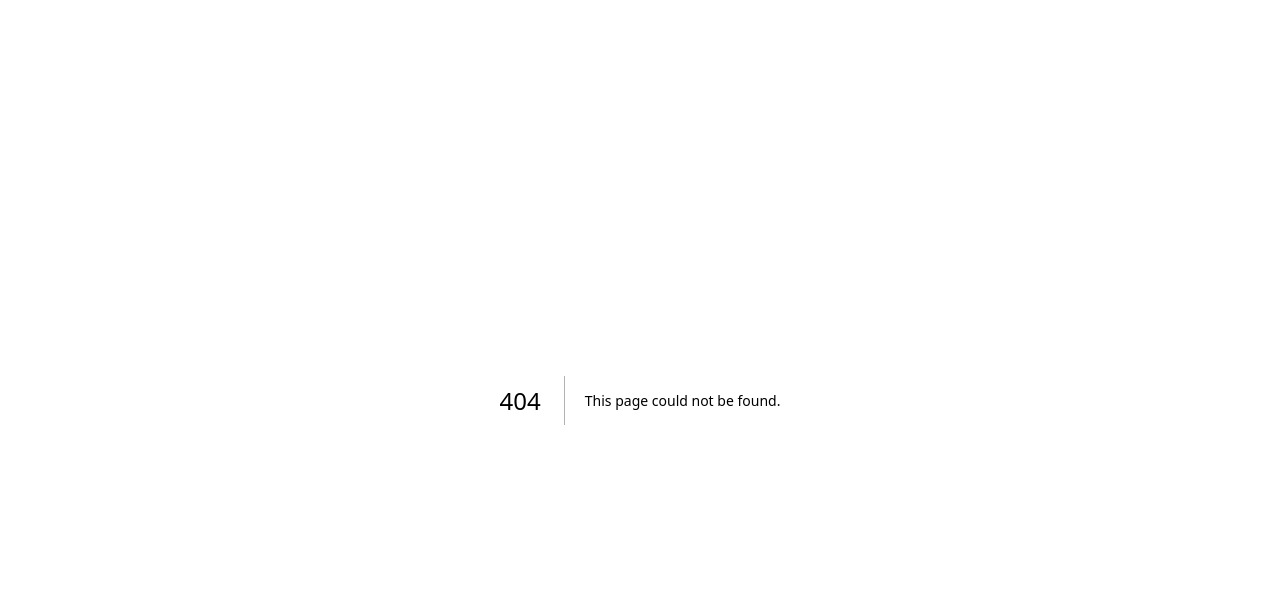
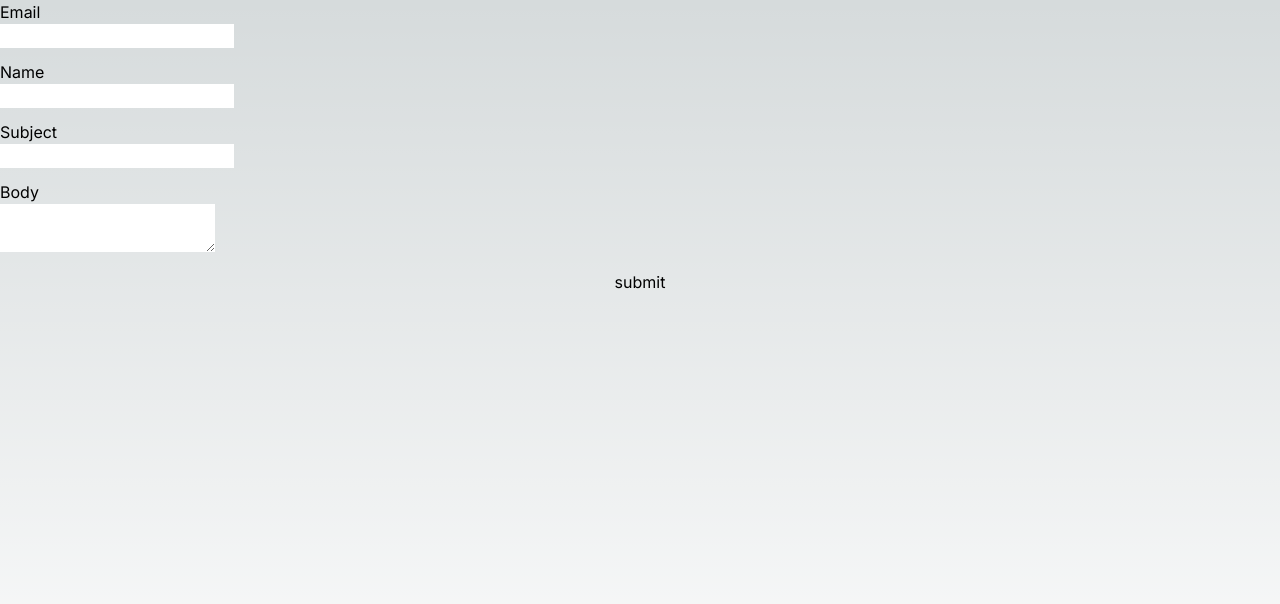
Before and after one commit to Gerry-Mie/nxtt, a Next.js app: page /contact in a window 1280 px wide. Before the commit this address had no page. Shown: the top 604 px of the page. Built offline with nearby package versions, Linux system fonts and the light colour scheme.

Commit message:
contact form

```diff
--- /dev/null
+++ b/app/api/contact-form/route.ts
@@ -0,0 +1,7 @@
+import {contactForm_send} from "@/lib/ms/sites/contact-form";
+
+export async function POST(req: Request) {
+    const data = await req.json()
+    const res = await contactForm_send(data)
+    return new Response(JSON.stringify(res.value))
+}
--- /dev/null
+++ b/app/contact/loading.tsx
@@ -0,0 +1,11 @@
+import React from 'react';
+
+const Loading = () => {
+    return (
+        <div>
+            loading
+        </div>
+    );
+};
+
+export default Loading;
--- /dev/null
+++ b/app/contact/page.tsx
@@ -0,0 +1,55 @@
+'use client'
+import React from 'react';
+import {useForm} from "react-hook-form";
+import {zodResolver} from "@hookform/resolvers/zod"
+import {contactForm, ContactForm} from "@/lib/validations/contact-form";
+import {useMutation} from "@tanstack/react-query";
+
+
+const ContactForm = () => {
+
+    const f = useForm<ContactForm>({resolver: zodResolver(contactForm)})
+    const mutation = useMutation((data: any) => fetch('/api/contact-form', {
+        method: 'POST',
+        body: JSON.stringify(data)
+    }))
+
+    async function submit(data: ContactForm) {
+        try {
+            await mutation.mutate(data)
+            mutation.reset()
+        } catch (er) {
+            console.log(er)
+            alert('something went wrong')
+        }
+    }
+
+    return (
+        <div className='h-screen'>
+            <form onSubmit={f.handleSubmit(submit)}>
+                <div className='flex flex-col gap-3'>
+                    <label>
+                        <p>Email</p>
+                        <input {...f.register('email')}/>
+                    </label>
+                    <label>
+                        <p>Name</p>
+                        <input {...f.register('name')}/>
+                    </label>
+                    <label >
+                        <p>Subject</p>
+                        <input {...f.register('Title')}/>
+                    </label>
+
+                    <label>
+                        <p>Body</p>
+                    <textarea {...f.register('content')}/>
+                    </label>
+                    <button name='' type='submit'>submit</button>
+                </div>
+            </form>
+        </div>
+    );
+};
+
+export default ContactForm;
--- a/app/layout.tsx
+++ b/app/layout.tsx
@@ -1,21 +1,22 @@
 import './globals.css'
-import { Inter } from 'next/font/google'
+import {Inter} from 'next/font/google'
+import Provider from "@/components/provider";
 
-const inter = Inter({ subsets: ['latin'] })
+const inter = Inter({subsets: ['latin']})
 
 export const metadata = {
     title: 'Next Technologies Corp',
     description: 'Generated by create next app',
 }
 
-export default function RootLayout({
-  children,
-}: {
-  children: React.ReactNode
-}) {
+export default function RootLayout(props:any) {
     return (
         <html lang="en">
-      <body className={inter.className}>{children}</body>
+        <body className={inter.className}>
+        <Provider>
+            {props.children}
+        </Provider>
+        </body>
         </html>
     )
 }
--- /dev/null
+++ b/components/provider.tsx
@@ -0,0 +1,15 @@
+'use client'
+import React from 'react';
+import {QueryClientProvider, QueryClient} from '@tanstack/react-query'
+
+const queryClient = new QueryClient()
+
+const Provider = (props: any) => {
+    return (
+        <QueryClientProvider client={queryClient}>
+            {props.children}
+        </QueryClientProvider>
+    );
+};
+
+export default Provider;
--- a/lib/ms/sites/contact-form.ts
+++ b/lib/ms/sites/contact-form.ts
@@ -3,6 +3,6 @@ import {LIST_CONTACT_FORM_PATH} from "@/constants/microsoft";
 import {ContactFormFields} from "@/types/contact-form-interface";
 
 
-const contactForm_send = async (fields: ContactFormFields)=> {
+export const contactForm_send = async (fields: ContactFormFields)=> {
    return graph.api(LIST_CONTACT_FORM_PATH+'/items').post({fields})
 }
--- /dev/null
+++ b/lib/validations/contact-form.ts
@@ -0,0 +1,10 @@
+import {z} from "zod";
+
+export const contactForm = z.object({
+    Title: z.string(),
+    name: z.string(),
+    email: z.string().email(),
+    content: z.string()
+})
+
+export type ContactForm = z.infer<typeof contactForm>
--- a/package.json
+++ b/package.json
@@ -10,7 +10,9 @@
   },
   "dependencies": {
     "@azure/identity": "^3.2.2",
+    "@hookform/resolvers": "^3.1.1",
     "@microsoft/microsoft-graph-client": "^3.0.5",
+    "@tanstack/react-query": "^4.29.14",
     "@types/node": "20.3.1",
     "@types/react": "18.2.12",
     "@types/react-dom": "18.2.5",
@@ -19,7 +21,9 @@
     "postcss": "8.4.24",
     "react": "18.2.0",
     "react-dom": "18.2.0",
+    "react-hook-form": "^7.44.3",
     "tailwindcss": "3.3.2",
-    "typescript": "5.1.3"
+    "typescript": "5.1.3",
+    "zod": "^3.21.4"
   }
 }
```
Also changed, not shown: 1 other file (tests, documents, lock files or other folders). Lines whose indentation alone changed are shown as unchanged.
